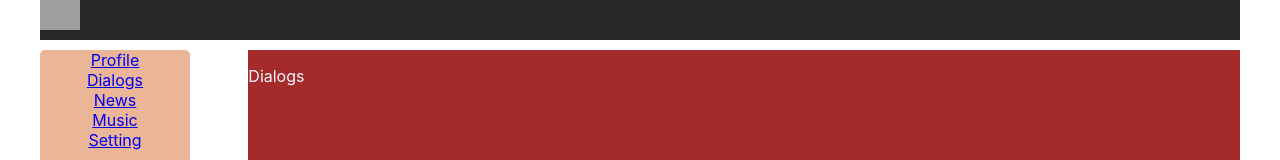
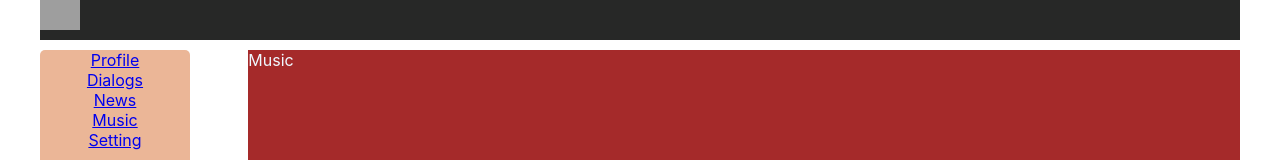
Before and after one commit to radiatom/01-first-project, a React (Create React App) app: page /music in a window 1280 px wide. Shown: the top 160 px of the page. Built offline with nearby package versions, Linux system fonts and the light colour scheme; grey boxes are pictures that could not be loaded.

Commit message:
19 routers,new components:  music, news,setting.

```diff
--- a/package.json
+++ b/package.json
@@ -8,6 +8,7 @@
     "@testing-library/user-event": "^13.5.0",
     "react": "^18.2.0",
     "react-dom": "^18.2.0",
+    "react-router-dom": "^6.6.1",
     "react-scripts": "5.0.1",
     "web-vitals": "^2.1.4"
   },
--- a/src/App.js
+++ b/src/App.js
@@ -4,15 +4,28 @@ import Header from "./components/Header/Header";
 import Navbar from "./components/Navbar/Navbar";
 import Profile from "./components/Profile/Profile";
 import Dialogs from "./components/Dialogs/Dialogs";
+import Music from "./components/Music/Music";
+import News from "./components/News/News";
+import Setting from "./components/Setting/Setting";
+
+import { BrowserRouter, Routes, Route } from "react-router-dom";
 
 const App = () => {
       return (
-            <div className="app-wrapper">
-                  <Header />
-                  <Navbar />
-                  {/* <Profile/> */}
-                  <Dialogs />
-            </div>
+            <BrowserRouter>
+                  <div className="app-wrapper">
+                        <Header />
+                        <Navbar />
+                        <Routes>
+                              <Route path="/music" element={<Music />} />
+                              <Route path="/news" element={<News />} />
+                              <Route path="/setting" element={<Setting />} />
+                              <Route path="/dialogs" element={<Dialogs />} />
+                              <Route path="/profile" element={<Profile />} />
+                        </Routes>
+
+                  </div>
+            </BrowserRouter>
       );
 };
 
--- /dev/null
+++ b/src/components/Music/Music.js
@@ -0,0 +1,11 @@
+import React from 'react';
+import s from './Music.module.css'
+const Music = () => {
+    return (
+        <div className={s.music}>
+            Music
+        </div>
+    );
+}
+
+export default Music;
--- /dev/null
+++ b/src/components/Music/Music.module.css
@@ -0,0 +1,5 @@
+.music {
+    grid-area: c;
+    background-color: brown;
+    color: aliceblue;
+}
--- /dev/null
+++ b/src/components/News/News.js
@@ -0,0 +1,12 @@
+import React from 'react';
+import s from './News.module.css';
+
+const News = () => {
+    return (
+        <div className={s.news}>
+            News
+        </div>
+    );
+}
+
+export default News;
--- /dev/null
+++ b/src/components/News/News.module.css
@@ -0,0 +1,5 @@
+.news {
+    grid-area: c;
+    background-color: brown;
+    color: aliceblue;
+}
--- /dev/null
+++ b/src/components/Setting/Setting.js
@@ -0,0 +1,12 @@
+import React from 'react';
+import s from './Setting.module.css'
+
+const Setting = () => {
+    return (
+        <div className={s.setting}>
+            Setting
+        </div>
+    );
+}
+
+export default Setting;
--- /dev/null
+++ b/src/components/Setting/Setting.module.css
@@ -0,0 +1,5 @@
+.setting {
+    grid-area: c;
+    background-color: brown;
+    color: aliceblue;
+}
```
Also changed, not shown: 1 other file (tests, documents, lock files or other folders).
